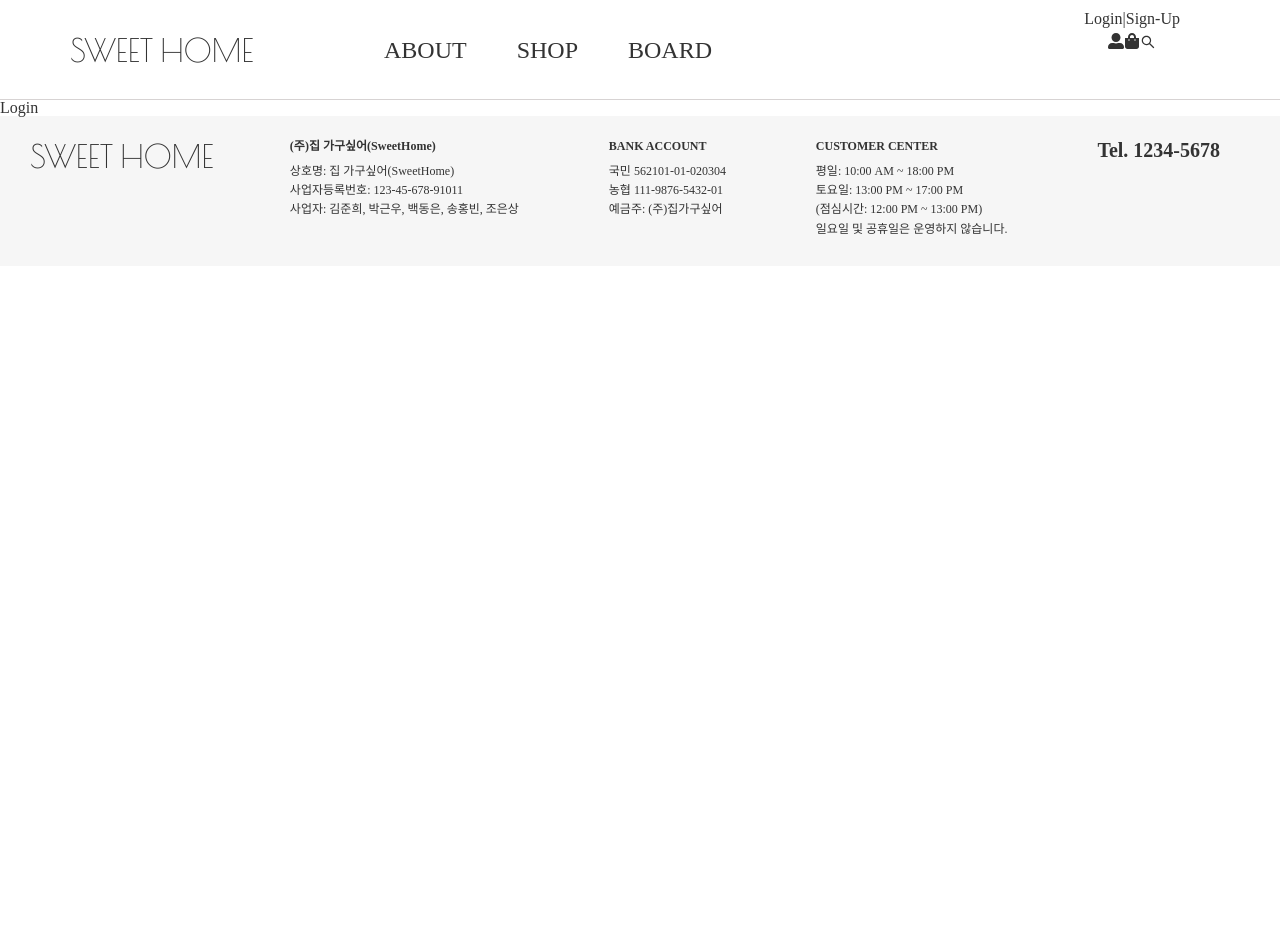
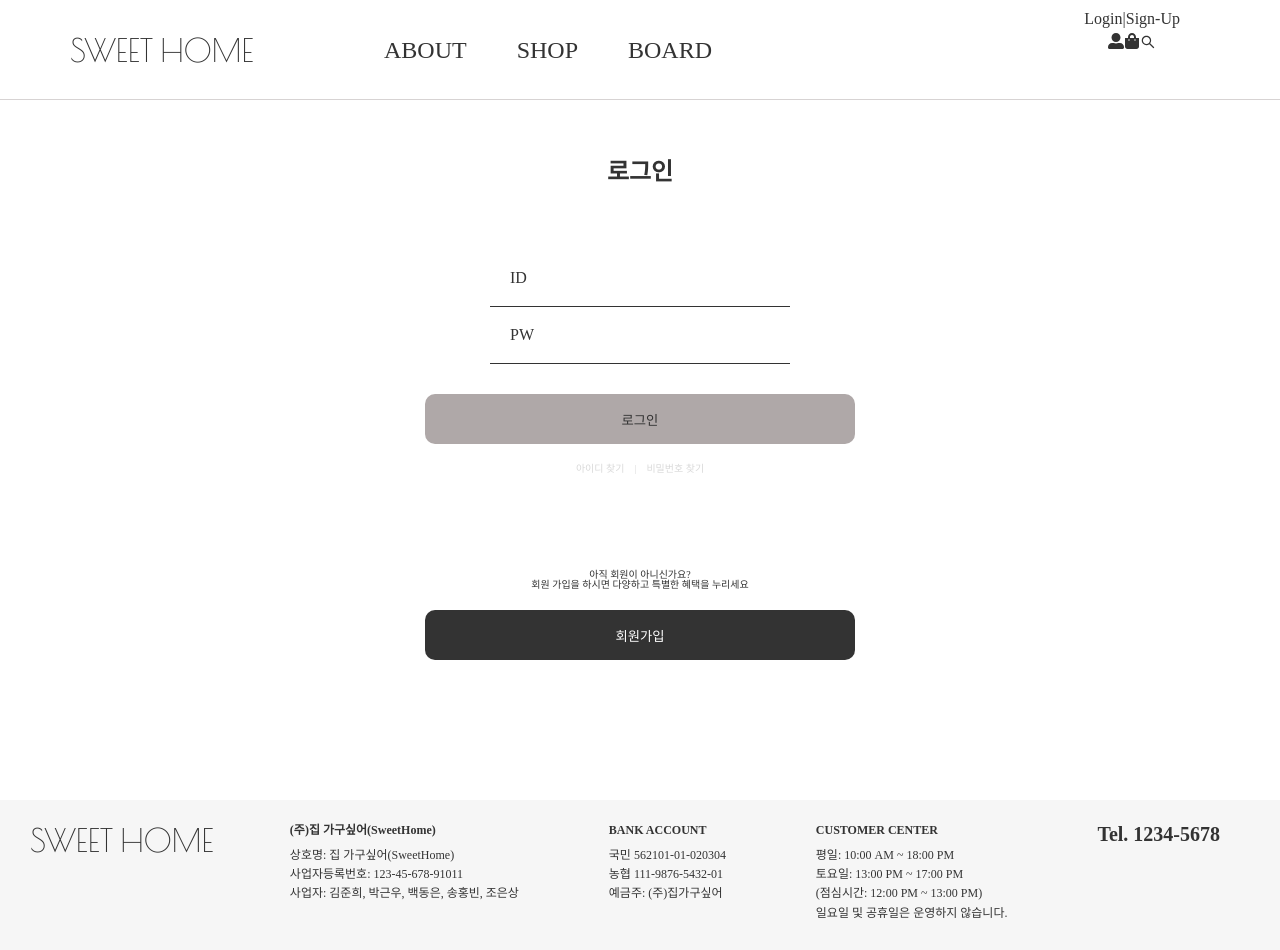
Before and after one commit to FE5-TEAM9/sweethome, a React (Vite) app: page /login in a window 1280 px wide. Before the commit the page ends 800 px from the top, so only its background shows below. Built offline with nearby package versions, Linux system fonts and the light colour scheme; a web font is replaced by a local one.

Commit message:
Feat(fe): 로그인 페이지 구현

```diff
--- a/src/routes/Login/Login.tsx
+++ b/src/routes/Login/Login.tsx
@@ -1,11 +1,36 @@
-import styles from '~/styles/Login.module.scss'
+import styles from "~/styles/Login.module.scss";
 
 const Login = () => {
   return (
     <>
-      <div>Login</div>
+      <section className={styles.login}>
+        <h2 className={styles.login__title}>로그인</h2>
+        <div className={styles.login__form}>
+          <div className={styles.input__id}>
+            <span>ID</span>
+            <input type="text" />
+          </div>
+          <div className={styles.input__pwd}>
+            <span>PW</span>
+            <input type="text" />
+          </div>
+          <button className={styles.btn__login}>로그인</button>
+          <div className={styles.login__findaccount}>
+            <p>아이디 찾기</p>
+            <p>|</p>
+            <p>비밀번호 찾기</p>
+          </div>
+        </div>
+        <div className={styles.signup}>
+          <p className={styles.signup__notice}>아직 회원이 아니신가요?</p>
+          <p className={styles.signup__notice}>
+            회원 가입을 하시면 다양하고 특별한 혜택을 누리세요
+          </p>
+          <button className={styles.btn__signup}>회원가입</button>
+        </div>
+      </section>
     </>
-  )
-}
+  );
+};
 
-export default Login
+export default Login;
--- a/src/styles/Login.module.scss
+++ b/src/styles/Login.module.scss
@@ -0,0 +1,89 @@
+@import "./common/colors.scss";
+@import "./common/fonts.scss";
+
+.login {
+  position: relative;
+  top: 50px;
+  display: flex;
+  flex-direction: column;
+  font-style: $font-login;
+  font-size: $font-login-size;
+  font-weight: $font-login-weight;
+}
+.login__title {
+  position: absolute;
+  top: 10px;
+  font-size: 24px;
+  font-weight: 700;
+}
+.login__form {
+  position: absolute;
+  top: 100px;
+}
+.input__id {
+  position: relative;
+  display: flex;
+  justify-content: start;
+  gap: 50px;
+  border-bottom: solid 1px;
+  width: 300px;
+  padding: 20px;
+  margin: 0 auto;
+  input {
+    border: none;
+  }
+}
+.input__pwd {
+  position: relative;
+  justify-content: start;
+  display: flex;
+  gap: 41px;
+  border-bottom: solid 1px;
+  width: 300px;
+  padding: 20px;
+  margin: 0 auto;
+  input {
+    border: none;
+  }
+}
+.login__findaccount {
+  display: flex;
+  justify-content: center;
+  gap: 10px;
+  p {
+    font-size: 10px;
+    color:$base-color-gray;
+    cursor:pointer;
+  }
+}
+
+.signup {
+  position: absolute;
+  display: flex;
+  flex-direction: column;
+  align-items: center;
+  top: 420px;
+}
+.btn__login {
+  width: 430px;
+  height: 50px;
+  border-radius: 10px;
+  border-style: none;
+  cursor: pointer;
+  background-color: $base-color-taupe;
+  margin-bottom: 20px;
+  margin-top: 30px;
+}
+.btn__signup {
+  margin-top: 20px;
+  width: 430px;
+  height: 50px;
+  border-radius: 10px;
+  border-style: none;
+  color: white;
+  cursor: pointer;
+  background-color: $base-color-black;
+}
+.signup__notice {
+  font-size: 10px;
+}
```
